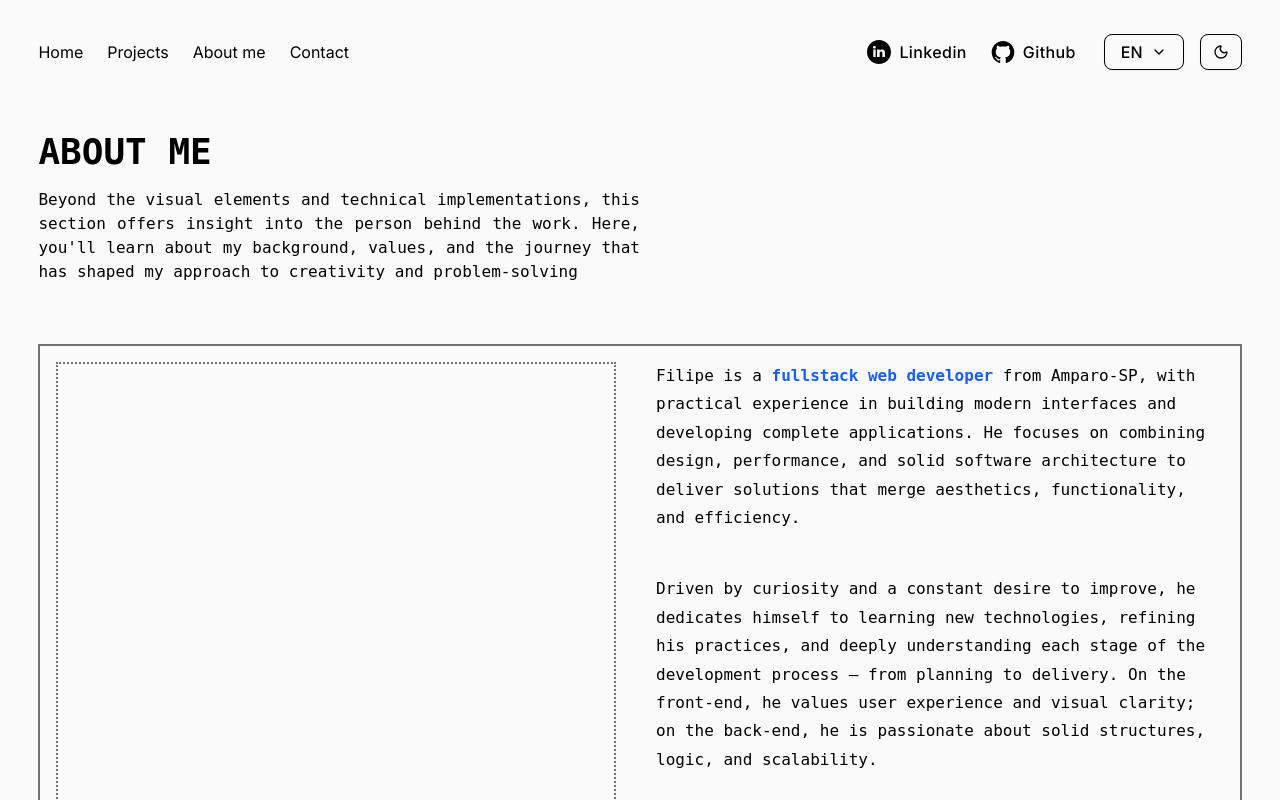
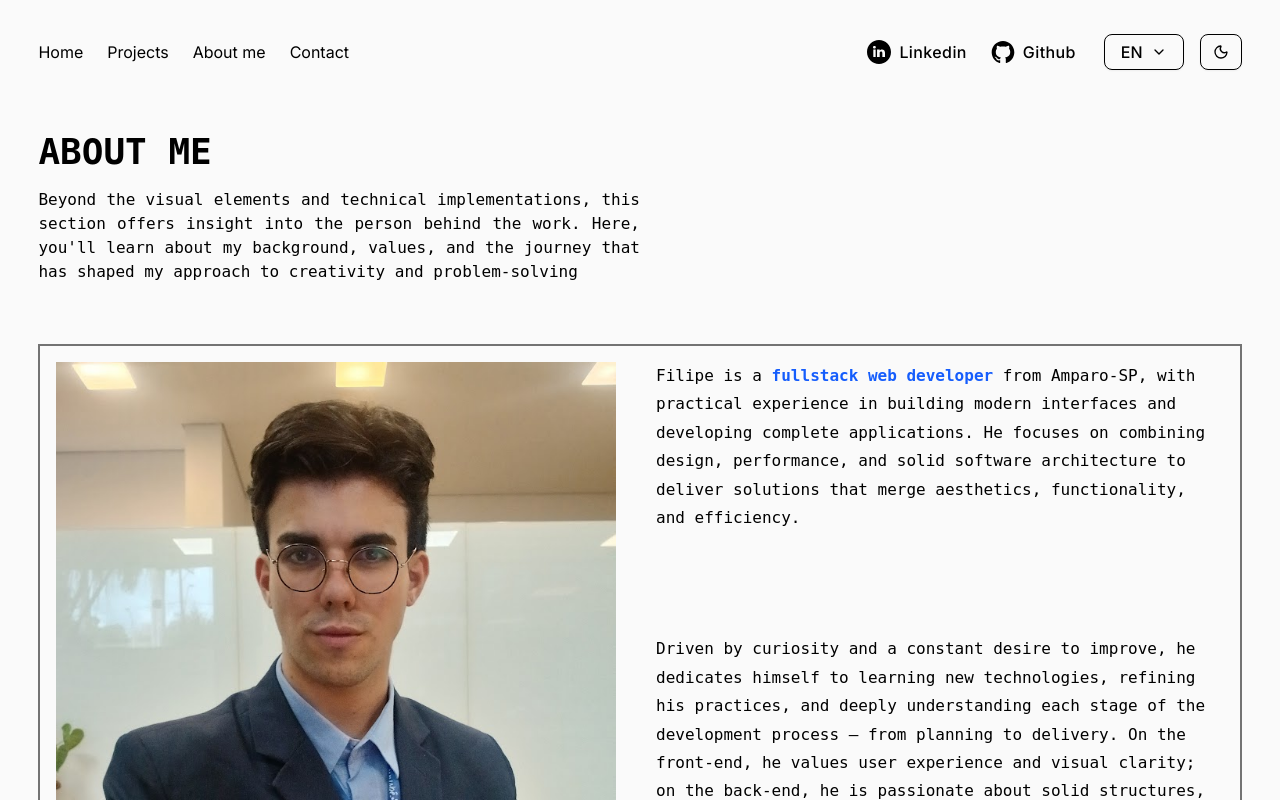
Before and after one commit to filipesvb/my-portfolio, a React (Vite) app: page /sobre in a window 1280 px wide. Shown: the top 800 px of the page. Built offline with nearby package versions, Linux system fonts and the light colour scheme; a web font is replaced by a local one; what tailwindcss-fade would draw is missing.

Commit message:
feat: added image to AboutMeContainer

```diff
--- a/src/components/AboutMeContainer/index.tsx
+++ b/src/components/AboutMeContainer/index.tsx
@@ -1,16 +1,21 @@
-import { Link } from "react-router";
 import AboutMe from "../AboutMe";
-import { Button } from "../ui/button";
+
+import Me2 from "@/assets/imgs/eu2.jpg";
 
 const AboutMeContainer = ({ compact }: { compact: boolean }) => {
   return (
     <div className="border-muted-foreground flex flex-col border-2 md:flex-row">
-      <div className="h-[500px] p-4 md:flex-1">
-        <div className="border-muted-foreground h-full border-2 border-dotted"></div>
+      <div className="h-full p-4 md:flex-1">
+        <div className="border-muted-foreground h-full">
+          <img
+            src={Me2}
+            alt="Filipe Vilas Bôas"
+            className="h-full w-full object-cover"
+          />
+        </div>
       </div>
       <div className="flex flex-1 flex-col justify-between gap-8 px-6 py-4">
         <AboutMe compact={compact} />
-
       </div>
     </div>
   );
```
Also changed, not shown: src/assets/imgs/eu2.jpg (added).
